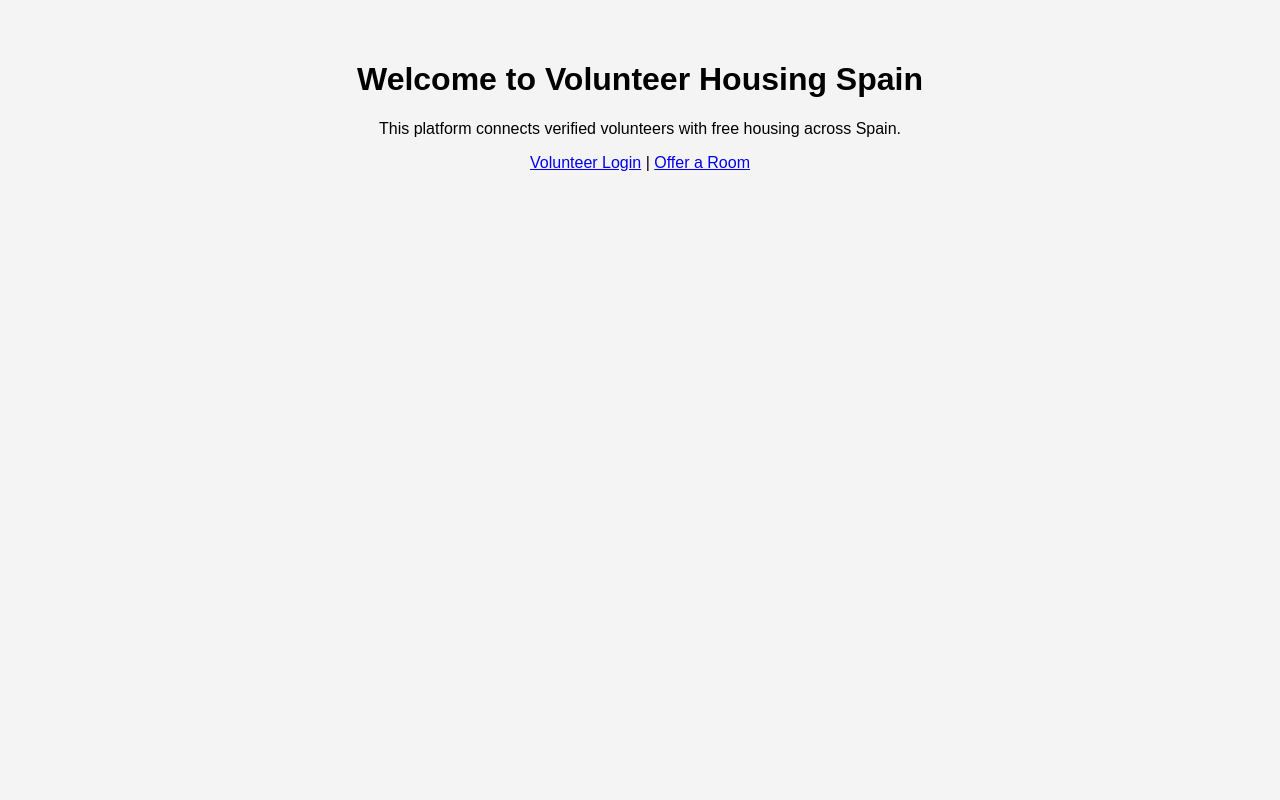
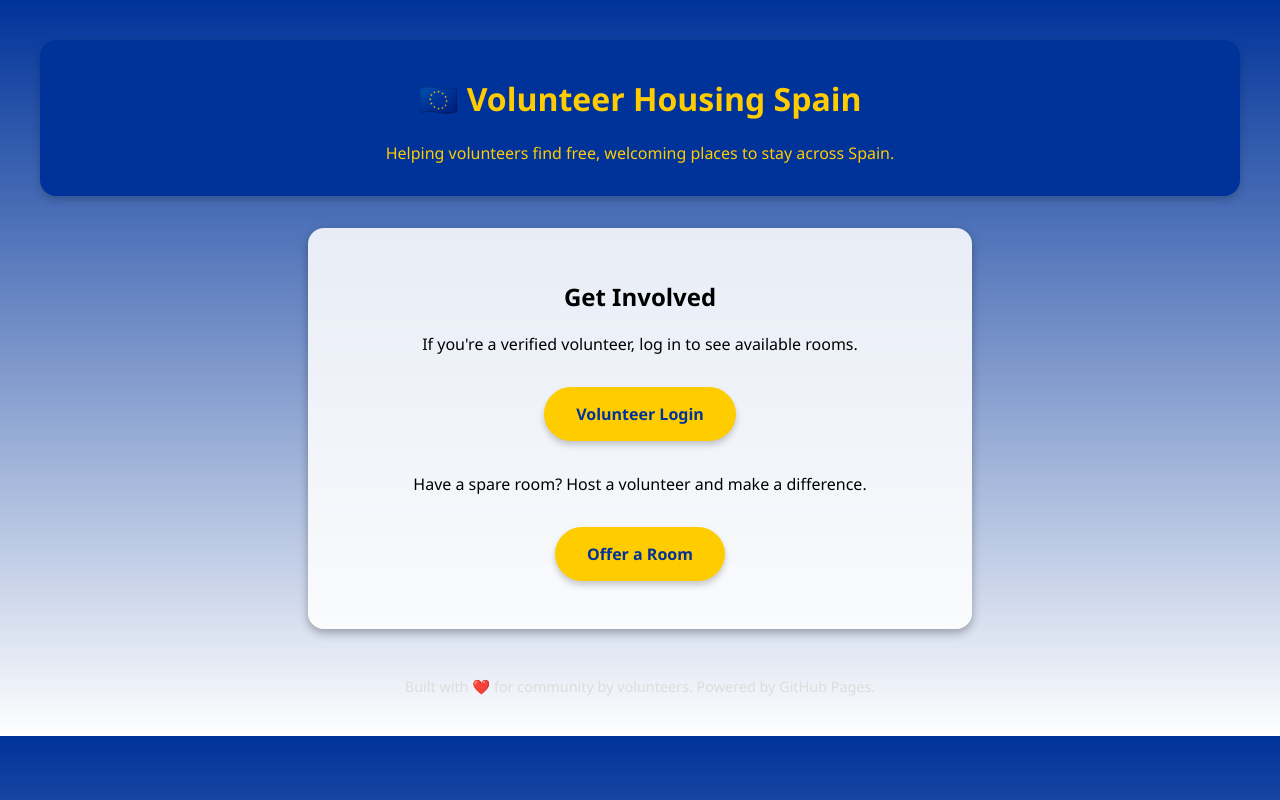
Before and after one commit to slavkh12/volunteer-housing-spain, a plain HTML site: page index.html in a window 1280 px wide. Drawn offline with Linux system fonts and the light colour scheme.

Commit message:
Update index.html

```diff
--- a/index.html
+++ b/index.html
@@ -4,12 +4,69 @@
   <meta charset="UTF-8" />
   <meta name="viewport" content="width=device-width, initial-scale=1.0"/>
   <title>Volunteer Housing Spain</title>
-  <link href="style.css" rel="stylesheet">
+  <style>
+    :root {
+      --eu-blue: #003399;
+      --eu-yellow: #ffcc00;
+    }
+    body {
+      font-family: 'Segoe UI', Tahoma, Geneva, Verdana, sans-serif;
+      text-align: center;
+      padding: 2rem;
+      background: linear-gradient(to bottom, #003399 0%, #ffffff 100%);
+      color: #fff;
+    }
+    header {
+      background-color: var(--eu-blue);
+      padding: 1rem;
+      color: var(--eu-yellow);
+      border-radius: 1rem;
+      box-shadow: 0 4px 8px rgba(0,0,0,0.2);
+      margin-bottom: 2rem;
+    }
+    a.button {
+      display: inline-block;
+      margin: 1rem;
+      padding: 1rem 2rem;
+      background-color: var(--eu-yellow);
+      color: var(--eu-blue);
+      border-radius: 2rem;
+      font-weight: bold;
+      text-decoration: none;
+      box-shadow: 0 4px 6px rgba(0,0,0,0.2);
+    }
+    a.button:hover {
+      background-color: #ffd700;
+    }
+    section {
+      margin-top: 2rem;
+      background-color: #ffffffdd;
+      color: #000;
+      border-radius: 1rem;
+      padding: 2rem;
+      box-shadow: 0 4px 10px rgba(0,0,0,0.3);
+      max-width: 600px;
+      margin-left: auto;
+      margin-right: auto;
+    }
+  </style>
 </head>
 <body>
-  <h1>Welcome to Volunteer Housing Spain</h1>
-  <p>This platform connects verified volunteers with free housing across Spain.</p>
-  <a href="login.html">Volunteer Login</a> |
-  <a href="host.html">Offer a Room</a>
+  <header>
+    <h1>🇪🇺 Volunteer Housing Spain</h1>
+    <p>Helping volunteers find free, welcoming places to stay across Spain.</p>
+  </header>
+
+  <section>
+    <h2>Get Involved</h2>
+    <p>If you're a verified volunteer, log in to see available rooms.</p>
+    <a href="login.html" class="button">Volunteer Login</a>
+    <p>Have a spare room? Host a volunteer and make a difference.</p>
+    <a href="host.html" class="button">Offer a Room</a>
+  </section>
+
+  <footer style="margin-top:3rem; color: #ddd; font-size: 0.9rem;">
+    Built with ❤️ for community by volunteers. Powered by GitHub Pages.
+  </footer>
 </body>
 </html>
```
